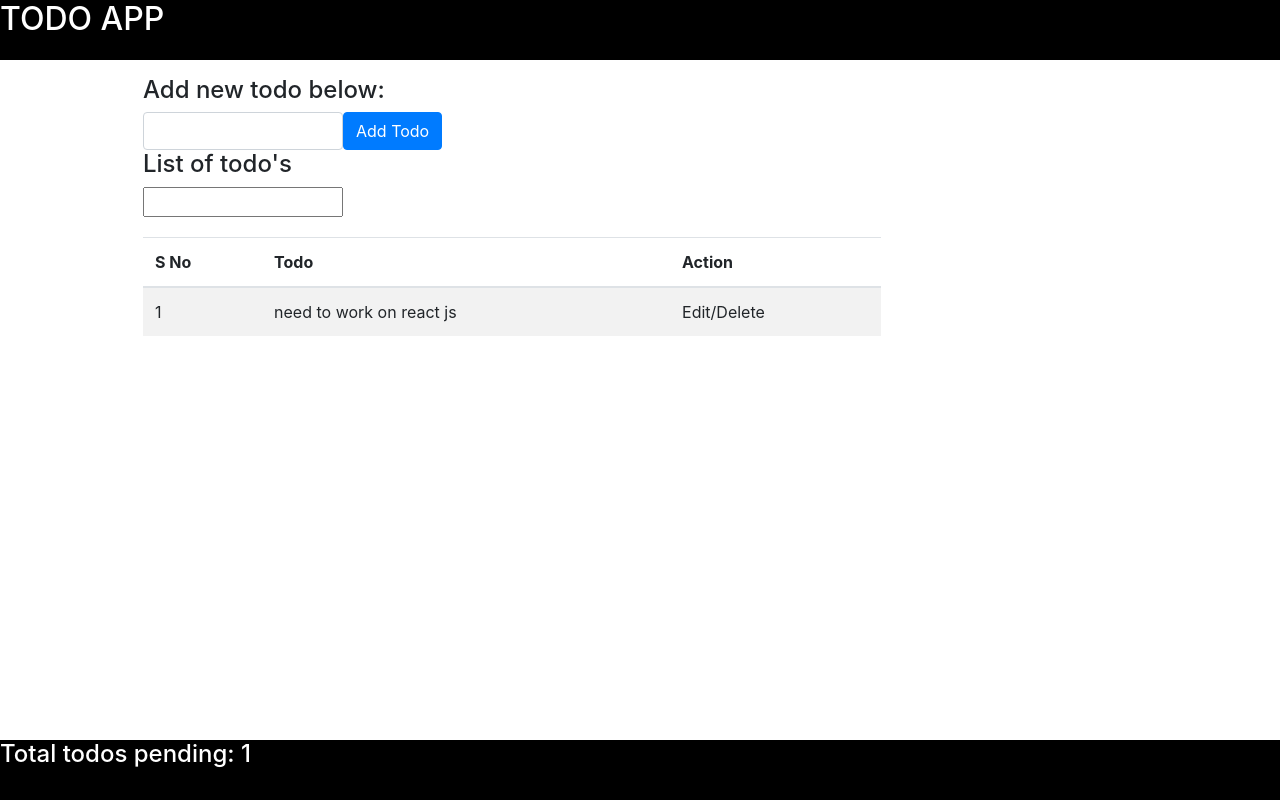
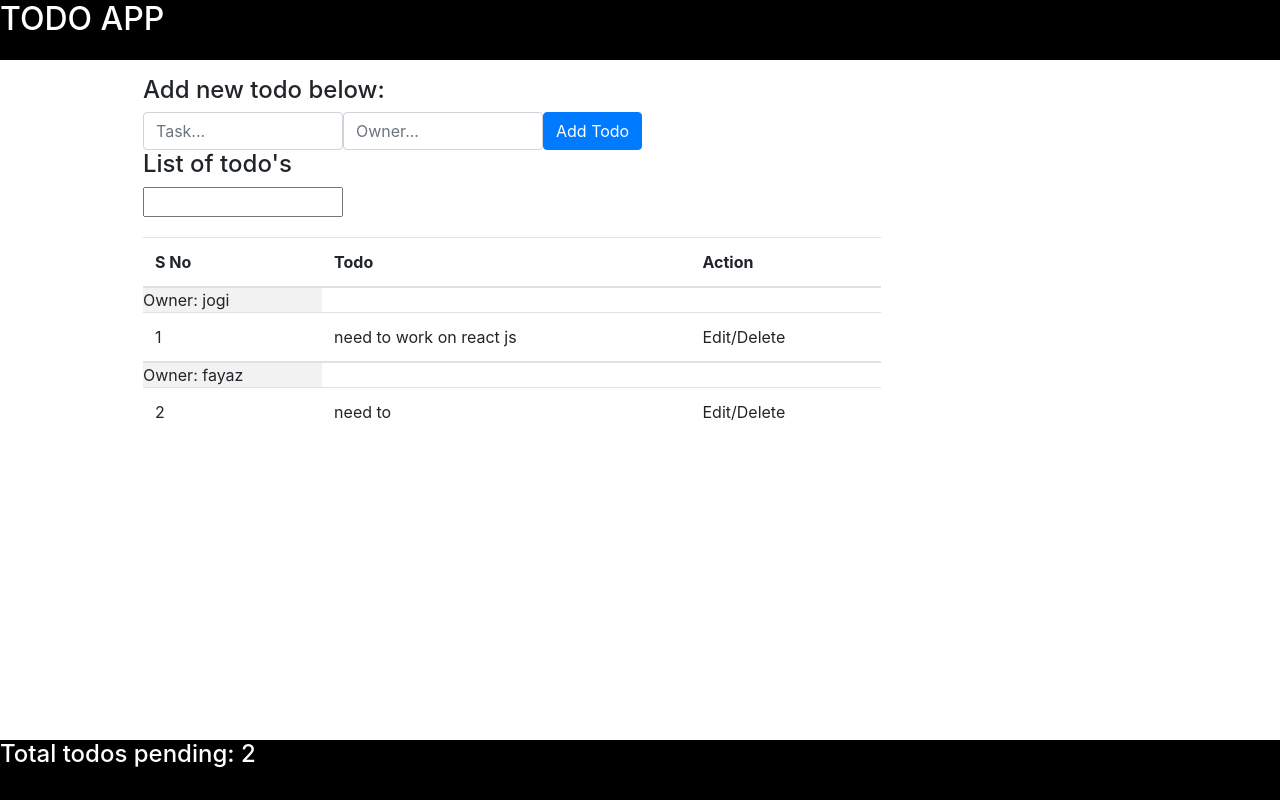
Before and after one commit to jogi323/todo-react, a React (Create React App) app: page / in a window 1280 px wide. Built offline with nearby package versions, Linux system fonts and the light colour scheme.

Commit message:
latest commit

```diff
--- a/src/App.js
+++ b/src/App.js
@@ -8,14 +8,14 @@ class App extends Component {
   constructor(){
     super();
     this.state = {
-      todoList:[{name:"need to work on react js"}]
+      todoList:[{name:"need to work on react js",owner:"jogi"},{name:"need to ",owner:"fayaz"}]
     }
     this.todosCount = this.todosCount.bind(this);
   }
   todosCount(data){
     this.setState({
       todoList: data
-    })
+    });
   }
   render() {
     return (
@@ -27,7 +27,7 @@ class App extends Component {
           <Content todosCount={this.todosCount} contentProps={this.state.todoList}/>
         </div>
         <div className="footer">>
-          <Footer countProps={this.state.todoList}/>
+          <Footer countProps={this.state.todoList.length}/>
         </div>
       </div>
     );
--- a/src/components/content/content.js
+++ b/src/components/content/content.js
@@ -8,42 +8,85 @@ class Content extends Component {
   	this.state = {
   		todoName: "",
       todoList: this.props.contentProps,
-      search:""
+      owner:"",
+      searchedList:this.props.contentProps
   	}
   	this.setChanges = this.setChanges.bind(this);
     this.handleSubmit = this.handleSubmit.bind(this);
     this.deleteTodo = this.deleteTodo.bind(this);
-  	this.search = this.search.bind(this);
+    this.search = this.search.bind(this);
+  	// this.duplicateCheck = this.duplicateCheck.bind(this);
   }
   setChanges(event){
   	this.setState({
-        todoName: event.target.value
+        [event.target.name]: event.target.value
     });
   };
 
-  handleSubmit(){
-    if(!this.state.todoList.includes(this.state.todoName) && this.state.todoName){
-    this.state.todoList.push({name:this.state.todoName});
-    this.setState({todoName : ""});
+  duplicateCheck= ()=>{
+    for(var i = 0 ;i < this.state.todoList.length;i++){
+      var check = this.state.todoList[i].name === this.state.todoName ? false: true;
+    }
+    return check;
+  }
+
+  // checkOwner= ()=>{
+  //   var obj;
+  //   var count=0;
+  //   this.state.todoList.forEach((ele,ind)=>{
+  //     if(ele.owner === this.state.owner){
+  //       obj = {check:true,index:ind};
+  //       count = 1;
+  //       return ;
+  //     }
+  //   });
+  //   if(count){
+  //     return obj;
+  //   }
+  //   else {
+  //     return false;
+  //   }
+  // }
+
+  handleSubmit(event){
+    event.preventDefault();
+    if(this.duplicateCheck() && this.state.todoName && this.state.owner){
+    // var ownerCheck = this.checkOwner();
+    // if(ownerCheck.check){
+    //   this.state.todoList[ownerCheck.index].name.push(this.state.todoName);
+    // }else{
+    //   var arr =[];
+    //     arr.push(this.state.todoName)
+    //     var obj = {
+    //       name:arr,
+    //       owner:this.state.owner
+    //     }
+    //     this.state.todoList.push(obj);
+    // }
+    this.state.todoList.push({name:this.state.todoName,owner:this.state.owner});
+    this.setState({todoName : "",owner:""});
     this.props.todosCount(this.state.todoList);
     }
   }
 
-  deleteTodo(index){
-    this.state.todoList.splice(index,1);
+  deleteTodo(data,index,ind){
+    this.state.todoList[index].name.splice(ind,1);
   	this.props.todosCount(this.state.todoList);
   }
 
   search(event){
-    this.setState({
-        search: event.target.value
-    });
-    var query = this.state.search;
     var queryResult=[];
     this.state.todoList.forEach(function(item){
-      if(item.name.toLowerCase().indexOf(query)!==-1)
-      queryResult.push(item);
+      item.name.forEach(ele=>{
+        if(ele.toLowerCase().indexOf(event.target.value)!==-1){
+           queryResult.push(item);
+        }
+      })
+
     });
+    this.setState({
+      searchedList: queryResult
+    })
   }
 
   render() {
@@ -52,7 +95,8 @@ class Content extends Component {
         <div className="add-search">
           <h4>Add new todo below:</h4>
           <div className="row form-group">
-            <input className="form-control input" type="text" value={this.state.todoName} onChange={this.setChanges}/>
+            <input className="form-control input" name="todoName" type="text" placeholder="Task..." value={this.state.todoName} onChange={this.setChanges}/>
+            <input className="form-control input" name="owner" type="text" placeholder="Owner..." value={this.state.owner} onChange={this.setChanges}/>
             <button type="submit" className="btn btn-primary" onClick={this.handleSubmit}>Add Todo</button>
           </div>
 
@@ -63,30 +107,7 @@ class Content extends Component {
           </div>
           </div>
         </div>
-        <TodoList list={this.state.todoList} deleteTodo={this.deleteTodo}/>
-
-        {/* <table className="table">
-          <thead>
-            <tr>
-              <th>S No</th>
-              <th>Todo</th>
-              <th>Edit/Delete</th>
-            </tr>
-          </thead>
-          <tbody>
-            {this.state.todoList.map((item, index) => {
-              return <tr key={index}>
-                <td>{index + 1}</td>
-                <td>{item.name}</td>
-                <td className="Edit">
-                  <a>Edit</a>/
-                  <a onClick={()=>this.deleteTodo(index)}>Delete</a>
-                </td>
-              </tr>
-            })
-            }
-          </tbody>
-        </table> */}
+        <TodoList list={this.state.searchedList} deleteTodo={this.deleteTodo}/>
       </div>
     );
   }
--- a/src/components/content/todo-list/todo-list.js
+++ b/src/components/content/todo-list/todo-list.js
@@ -7,11 +7,25 @@ class TodoList extends Component {
     this.state = {
       data: this.props.list
     }
-    console.log(this.props.list)
+
     this.deleteTodo = this.deleteTodo.bind(this);
   }
+  componentWillReceiveProps(){
+    console.log(this.props.list);
+    var owners = this.props.list.map(a => a.owner);
+    var unique = Array.from(new Set(owners));
+    console.log(unique)
+    var arr = [];
+    unique.forEach(ele=>{
+      this.props.list.forEach(element => {
+        if(ele === element.owner){
+
+        }
+      });
+    });
+  }
+
   deleteTodo(index){
-    this.state.data.splice(index,1)
     this.props.deleteTodo(this.state.data);
   }
   render() {
@@ -19,25 +33,25 @@ class TodoList extends Component {
       <div className="todos-list col-md-8">
         <table className="table table-striped">
           <thead>
+            <tr></tr>
             <tr>
               <th>S No</th>
               <th>Todo</th>
               <th>Action</th>
             </tr>
           </thead>
-          <tbody>
-            {this.state.data.map((item, index) => {
-              return <tr key={index}>
-                <td>{index + 1}</td>
-                <td>{item.name}</td>
-                <td className="Edit">
-                  <a>Edit</a>/
-                  <a onClick={()=>this.deleteTodo(index)}>Delete</a>
-                </td>
-              </tr>
-            })
-            }
+          {this.props.list.map((val, index) => {
+            return <tbody><tr>Owner: {val.owner}</tr>
+            <tr><td>{index + 1}</td>
+              <td>{val.name}</td>
+              <td className="Edit">
+                <a>Edit</a>/
+                <a onClick={()=>this.deleteTodo(index)}>Delete</a>
+              </td></tr>
           </tbody>
+
+              })}
+
         </table>
 
       </div>
--- a/src/components/footer/footer.js
+++ b/src/components/footer/footer.js
@@ -7,7 +7,7 @@ class Footer extends Component {
       <div className="footer">
          <h4 className="footer-content">
          Total todos pending:
-         <span> {this.props.countProps.length}</span>
+         <span> {this.props.countProps}</span>
          </h4>
       </div>
     );
```
